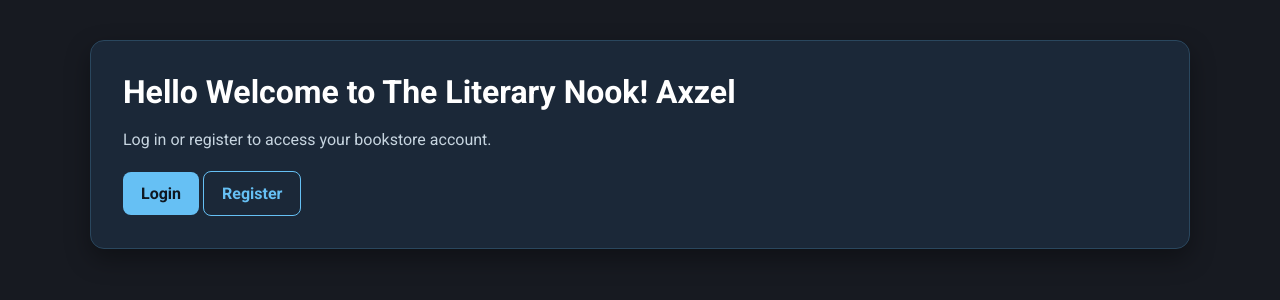
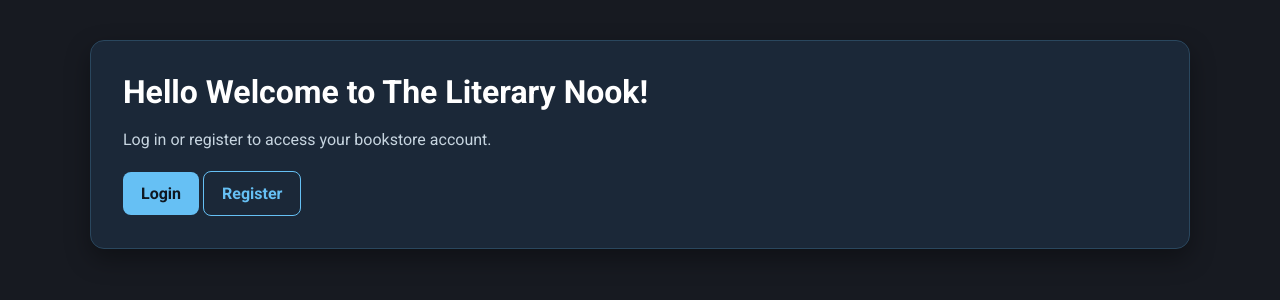
Before and after one commit to Antarticstorm/FinalAdetProject, a PHP site: page /tx23/ in a window 1280 px wide. Shown: the part 76-376 px from the top of the page. Run offline with PHP 8.4, Linux system fonts and the light colour scheme.

Commit message:
Remove axzel test

```diff
--- a/index.php
+++ b/index.php
@@ -10,7 +10,7 @@ require_once(ROOT_PATH . "/includes/header.php");
 ?>
 
 <div class="card">
-    <h1>Hello Welcome to The Literary Nook! Axzel</h1>
+    <h1>Hello Welcome to The Literary Nook!</h1>
 
     <?php if (isset($_SESSION["user_id"])): ?>
         <p>Hello, <strong><?php echo htmlspecialchars($_SESSION["fullname"]); ?></strong>. You are now logged in.</p>
```
